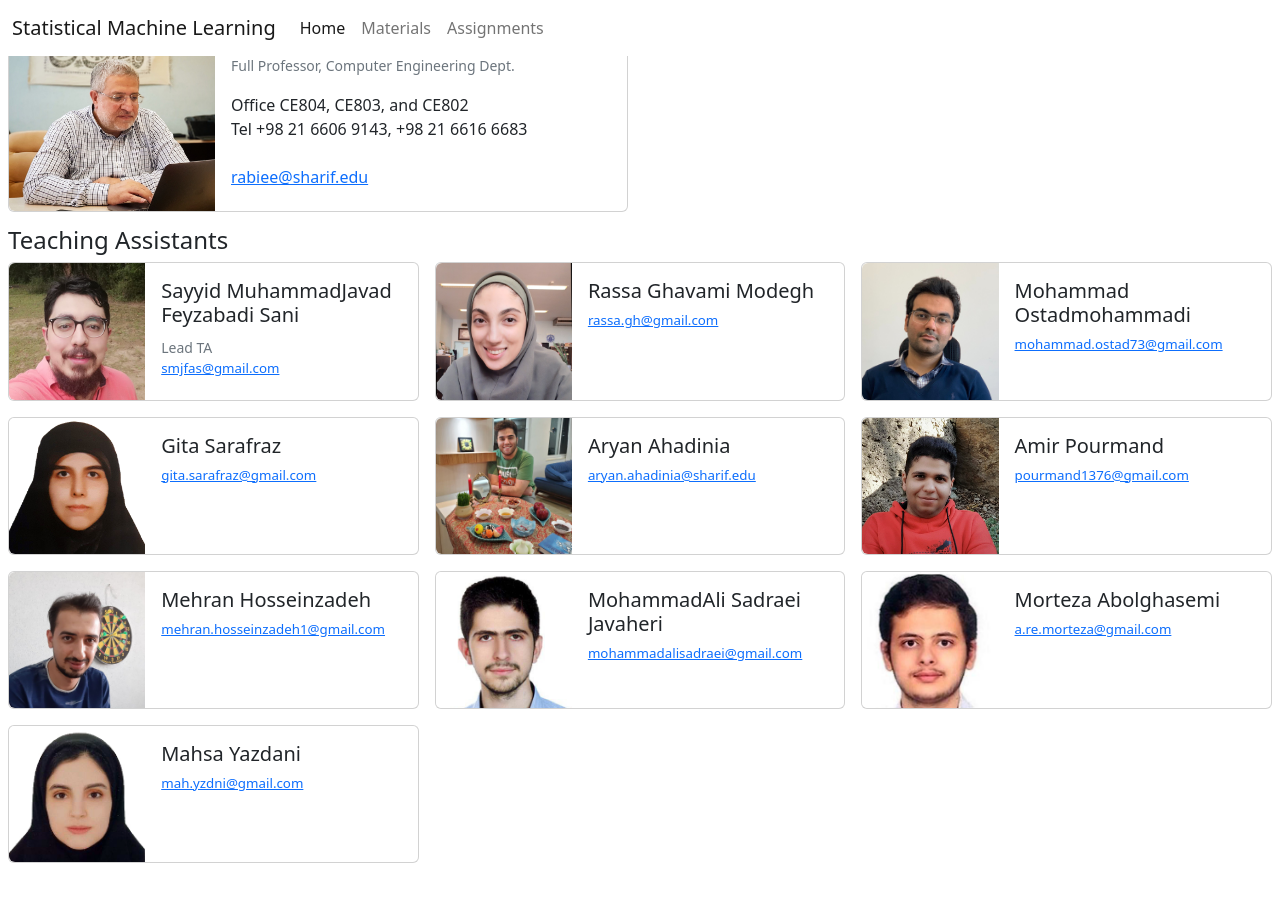
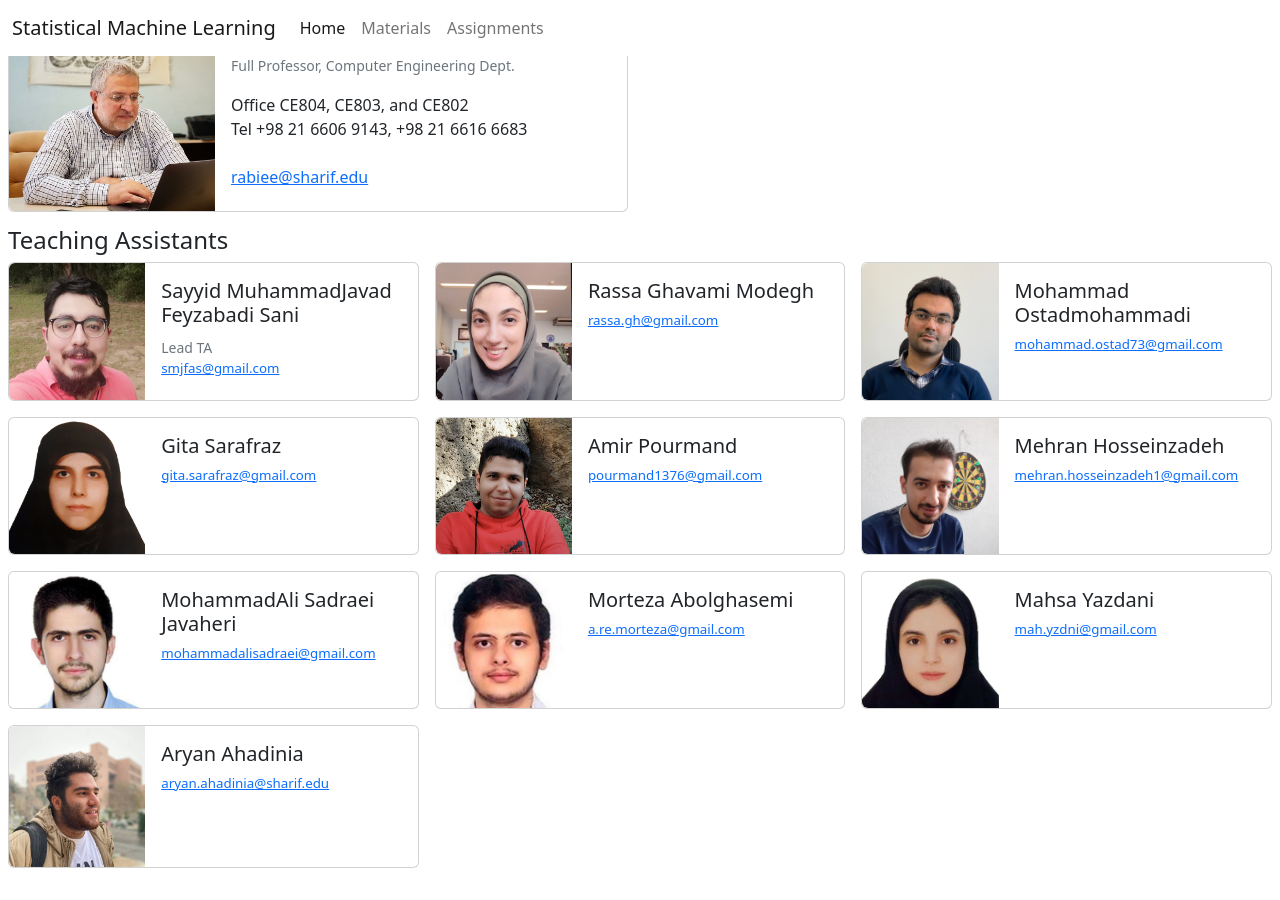
Before and after one commit to SML-SUT/SML-SUT.github.io, a Jekyll site: the page built from index.html, in a window 1280 px wide and 900 px high, scrolled down 531 px. Built offline with Jekyll 4.4.1, drawn with Linux system fonts in a browser that asks for light colours.

Commit message:
Change Aryan Image

```diff
--- a/_data/TAs.yml
+++ b/_data/TAs.yml
@@ -11,9 +11,6 @@
 - name: Gita Sarafraz
   email: gita.sarafraz@gmail.com
   img: assets/images/TAs/sarafraz.jpg
-- name: Aryan Ahadinia
-  email: aryan.ahadinia@sharif.edu
-  img: assets/images/TAs/aryan.jpg
 - name: Amir Pourmand
   email: pourmand1376@gmail.com
   img: assets/images/TAs/pourmand.jpg
@@ -29,3 +26,6 @@
 - name: Mahsa Yazdani
   email: mah.yzdni@gmail.com
   img: assets/images/TAs/mahsa.jpg
+- name: Aryan Ahadinia
+  email: aryan.ahadinia@sharif.edu
+  img: assets/images/TAs/ahadinia.jpg
```
Also changed, not shown: assets/images/TAs/ahadinia.jpg (added), assets/images/TAs/aryan.jpg (deleted).
